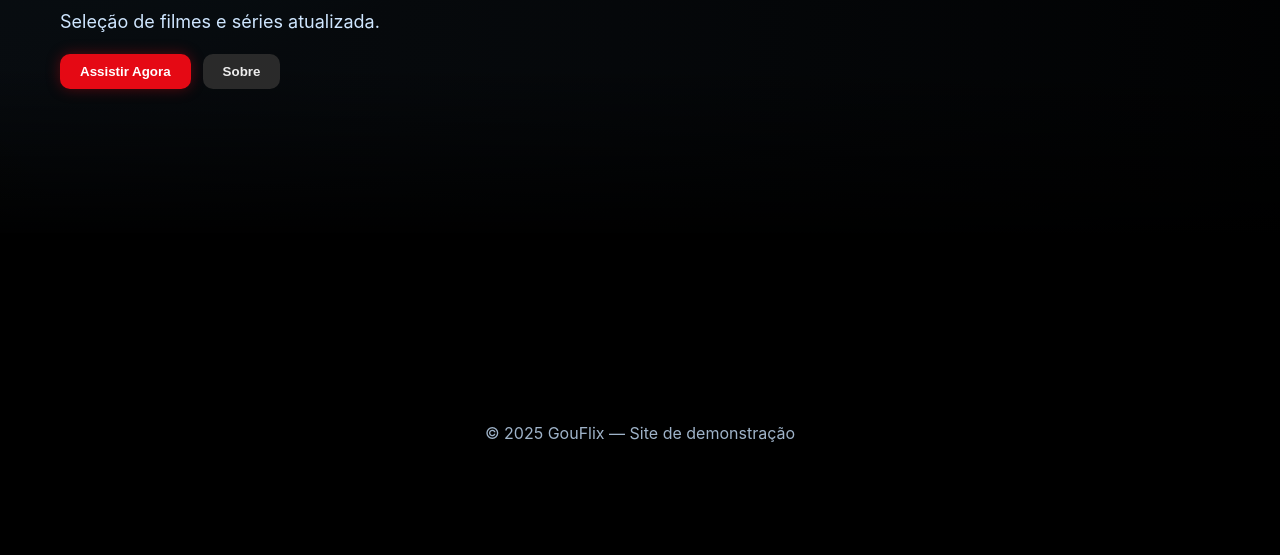
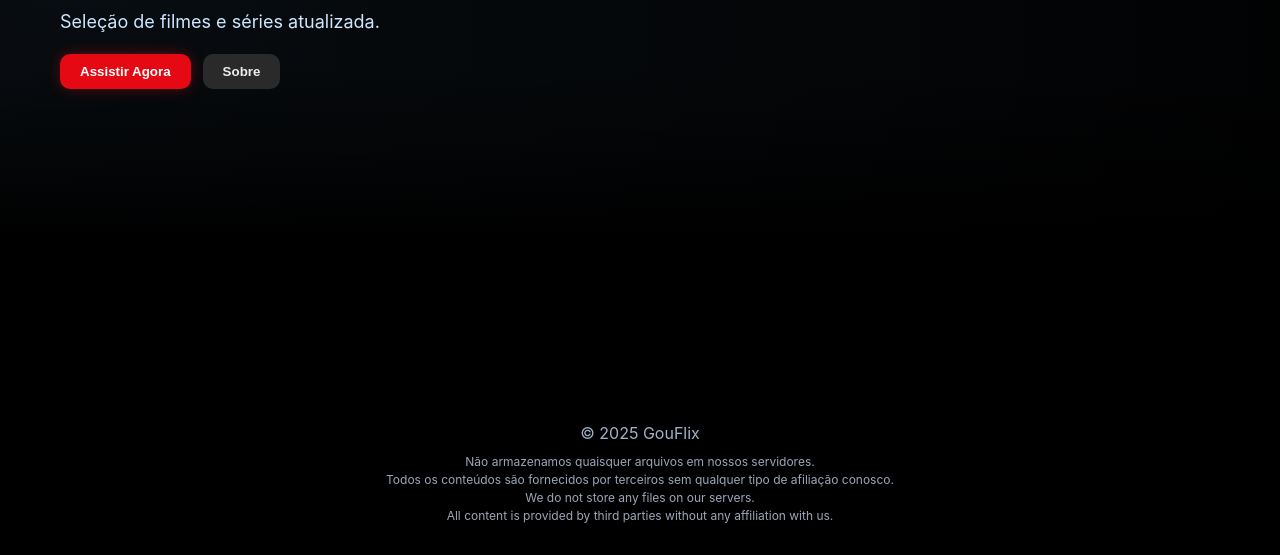
Before and after one commit to Goulindo686/gouflix, a website: page gouflix-remote/index.html in a window 1280 px wide. Shown: the part 247-802 px from the top of the page. Drawn offline with nearby package versions, Linux system fonts and the light colour scheme; no server answers.

Commit message:
Footer: adicionar aviso legal em PT/EN com estilo discreto

```diff
--- a/gouflix-remote/index.html
+++ b/gouflix-remote/index.html
@@ -224,7 +224,13 @@
   </div>
 
   <footer class="footer">
-    <p>© 2025 GouFlix — Site de demonstração</p>
+    <p>© 2025 GouFlix</p>
+    <p class="legal-disclaimer">
+      Não armazenamos quaisquer arquivos em nossos servidores.<br/>
+      Todos os conteúdos são fornecidos por terceiros sem qualquer tipo de afiliação conosco.<br/>
+      We do not store any files on our servers.<br/>
+      All content is provided by third parties without any affiliation with us.
+    </p>
   </footer>
 
 
--- a/gouflix-remote/styles.css
+++ b/gouflix-remote/styles.css
@@ -220,6 +220,8 @@ display:flex;align-items:center;justify-content:center;z-index:200}
 
 /* Footer */
 .footer{text-align:center;padding:30px 10px;background:#000;color:var(--muted)}
+.legal-disclaimer{margin-top:10px;color:#9aa7b8;font-size:12px;line-height:1.5}
+@media (max-width:480px){.legal-disclaimer{font-size:11px;padding:0 12px}}
 
 /* Plans Page */
 .plans{padding:100px 40px 60px}
--- a/styles.css
+++ b/styles.css
@@ -225,6 +225,8 @@ display:flex;align-items:center;justify-content:center;z-index:200}
 
 /* Footer */
 .footer{text-align:center;padding:30px 10px;background:#000;color:var(--muted)}
+.legal-disclaimer{margin-top:10px;color:#9aa7b8;font-size:12px;line-height:1.5}
+@media (max-width:480px){.legal-disclaimer{font-size:11px;padding:0 12px}}
 
 /* Plans Page */
 .plans{padding:100px 40px 60px}
```
Also changed, not shown: index.html (+6 -0 lines).
